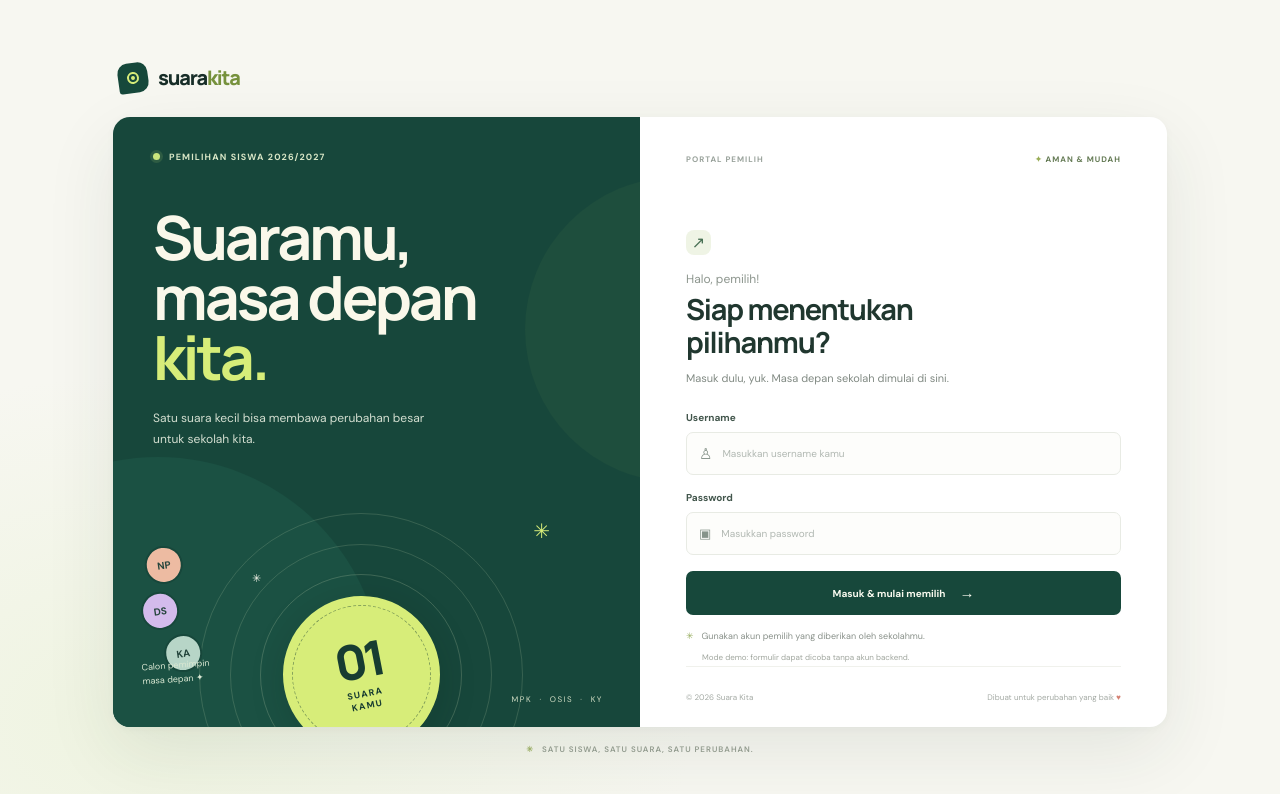
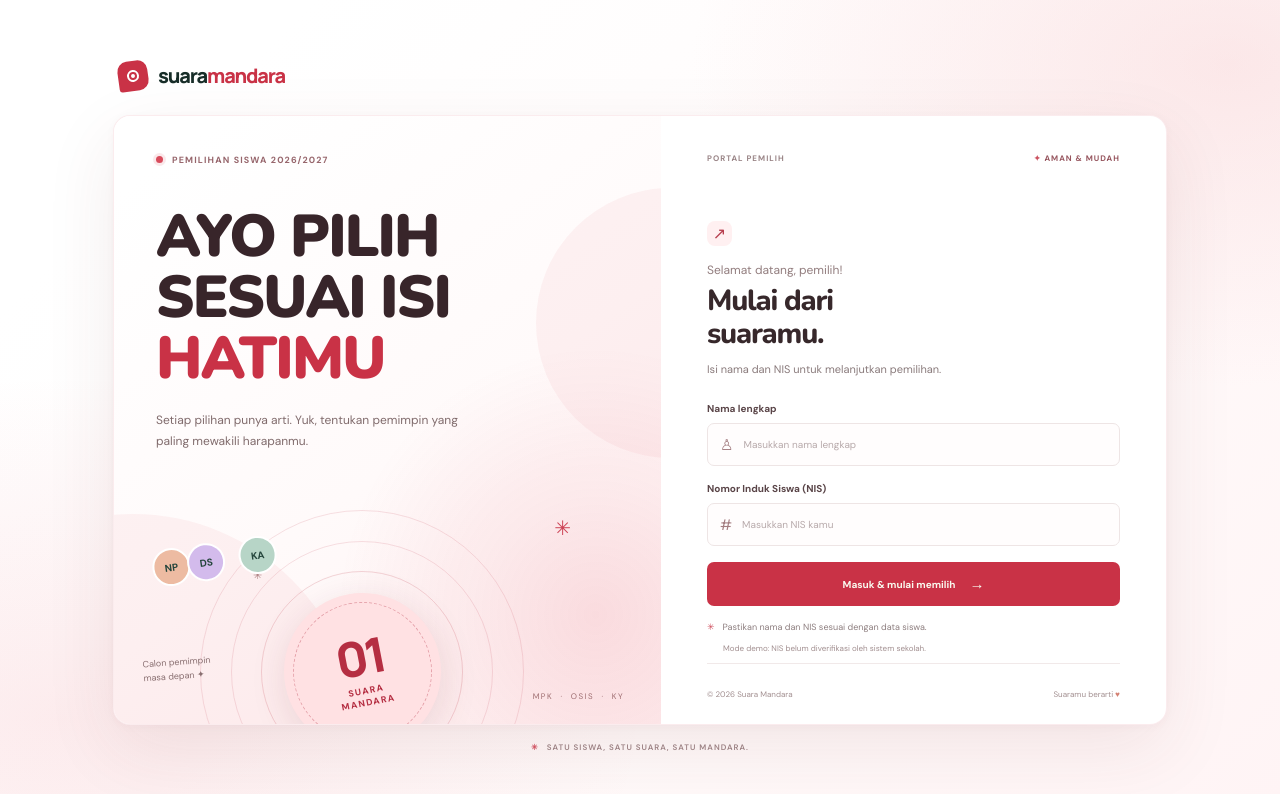
Before and after one commit to komangdhika35-png/MANDARA-VOTING, a Next.js app: page / in a window 1280 px wide. Shown: the top 794 px of the page. Built offline with nearby package versions, Linux system fonts and the light colour scheme.

Commit message:
halaman login

```diff
--- a/app/globals.css
+++ b/app/globals.css
@@ -1,4 +1,4 @@
-@import url("https://fonts.googleapis.com/css2?family=DM+Sans:wght@400;500;600;700&family=Manrope:wght@400;500;600;700;800&display=swap");
+@import url("https://fonts.googleapis.com/css2?family=DM+Sans:wght@400;500;600;700&family=Manrope:wght@400;500;600;700;800&family=Nunito:wght@500;600;700;800;900&display=swap");
 
 :root {
   --ink: #172d28;
@@ -171,3 +171,109 @@ a { color: inherit; text-decoration: none; }
 @media (max-width: 420px) {
   .login-page { padding-right: 12px; padding-left: 12px; }.login-form-panel { padding-right: 21px; padding-left: 21px; }.visual-heading h1 { font-size: 40px; }.welcome-strip { flex-direction: column; }.progress-card { width: 100%; }.candidate-section { padding-right: 10px; padding-left: 10px; }.candidate-grid { gap: 5px; }.candidate-card { padding-right: 5px; padding-left: 5px; }.candidate-photo { height: 103px; }.candidate-info { min-height: 105px; }.candidate-number { font-size: 6px; }.candidate-name { font-size: 9px; }.candidate-program { font-size: 6px; }.organization-option { flex-direction: column; gap: 3px; justify-content: center; }.organization-copy { text-align: center; }.organization-copy small { max-width: 87px; }.organization-icon { width: 25px; height: 25px; }.organization-sidebar { padding-right: 9px; padding-left: 9px; }.voting-action > span { max-width: 130px; }.app-footer { font-size: 6px; }
 }
+
+.login-page {
+  min-height: 100vh;
+  padding: 38px 24px 26px;
+  background:
+    radial-gradient(ellipse at 5% 90%, rgba(226, 58, 76, .09), transparent 34%),
+    radial-gradient(ellipse at 96% 8%, rgba(245, 196, 199, .35), transparent 31%),
+    linear-gradient(135deg, #fff 15%, #fffafa 65%, #fff4f5);
+}
+.login-wrap { width: min(1054px, 100%); }
+.brand-mark { background: #c93246; }
+.brand-mark > span { border-color: #fff; }
+.brand-mark > span::after { background: #fff; }
+.brand-copy > span { color: #c93246; }
+.login-card {
+  grid-template-columns: 1.04fr .96fr;
+  min-height: 610px;
+  border: 1px solid rgba(218, 74, 91, .1);
+  box-shadow: 0 24px 72px rgba(109, 41, 47, .09), 0 2px 8px rgba(109, 41, 47, .035);
+}
+.login-visual {
+  padding: 38px 42px;
+  color: #492b30;
+  background:
+    radial-gradient(ellipse at 88% 82%, rgba(215, 54, 74, .13), transparent 38%),
+    linear-gradient(145deg, #fff 8%, #fffafa 55%, #fff1f2);
+}
+.login-visual::before {
+  width: 450px;
+  height: 450px;
+  left: -206px;
+  bottom: -240px;
+  background: rgba(215, 54, 74, .055);
+}
+.login-visual::after {
+  width: 270px;
+  height: 270px;
+  right: -145px;
+  top: 72px;
+  background: rgba(215, 54, 74, .055);
+}
+.login-visual > .eyebrow { color: #97666c; }
+.login-visual .live-dot { background: #d84c5c; box-shadow: 0 0 0 3px rgba(216, 76, 92, .13); }
+.visual-heading { margin-top: 40px; }
+.visual-heading h1 {
+  color: #38252a;
+  font: 900 clamp(43px, 5vw, 59px)/1.04 "Nunito", "DM Sans", sans-serif;
+  letter-spacing: -1.8px;
+}
+.visual-heading h1 span { color: #c93246; }
+.visual-heading p { max-width: 315px; color: #806b6c; font-size: 12px; line-height: 1.8; }
+.orbit { border-color: rgba(193, 65, 81, .15); }
+.orbit-three { border-color: rgba(193, 65, 81, .2); }
+.vote-stamp {
+  color: #b52e42;
+  background: #ffe1e3;
+  box-shadow: 0 9px 36px rgba(117, 41, 53, .13);
+}
+.vote-stamp::before { border-color: rgba(181, 46, 66, .35); }
+.candidate-avatars { flex-direction: row; }
+.avatar { border-color: #fff; }
+.avatar-note { color: #896f71; }
+.orbit-star { color: #cd4355; }
+.star-two { color: #aa7a7c; }
+.visual-footnote { color: #9e6d70; }
+.login-form-panel { padding: 37px 46px 25px; }
+.form-topline { color: #9a8587; }
+.secure-label { color: #97565f; }
+.secure-label span { color: #cb5260; }
+.form-icon { color: #b63d4d; background: #fff0f1; }
+.form-heading { margin-top: 58px; }
+.form-heading > p { color: #927d7e; }
+.form-heading h2 { color: #37282b; font-family: "Nunito", "DM Sans", sans-serif; font-weight: 800; }
+.form-subtitle { color: #897a7b; }
+.login-form label { color: #5a4548; font-size: 10px; }
+.input-wrap { border-color: #eee5e5; background: #fffdfd; }
+.input-wrap:focus-within { border-color: #db7a84; box-shadow: 0 0 0 3px rgba(219, 122, 132, .13); }
+.input-icon { color: #a37d80; }
+.input-wrap input { color: #453337; }
+.input-wrap input::placeholder { color: #b7a9aa; }
+.login-form-panel .primary-button { background: #c93246; }
+.login-form-panel .primary-button:hover:not(:disabled) { background: #ad293b; }
+.login-form-panel .primary-button:focus-visible { outline-color: #e7a0a7; }
+.login-hint { color: #8d7e7f; }
+.login-hint span, .tiny-spark { color: #cf5261; }
+.demo-notice { color: #a18e8f; }
+.login-footer { border-color: #f1e9e9; color: #a28f90; }
+.login-bottom-note { color: #9c8284; }
+
+@media (max-width: 760px) {
+  .login-page { padding: 24px 18px 20px; }
+  .login-card { grid-template-columns: 1fr; max-width: 490px; }
+  .login-visual { min-height: 410px; padding: 26px 28px; }
+  .visual-heading { margin-top: 24px; }
+  .visual-heading h1 { font-size: 45px; }
+  .visual-heading p { max-width: 255px; margin-top: 11px; font-size: 10px; }
+  .visual-bottom { height: 143px; }
+  .login-form-panel { min-height: 448px; padding: 28px; }
+  .form-heading { margin-top: 35px; }
+  .form-heading h2 { font-size: 27px; }
+}
+@media (max-width: 420px) {
+  .login-page { padding-right: 12px; padding-left: 12px; }
+  .login-form-panel { padding-right: 21px; padding-left: 21px; }
+  .visual-heading h1 { font-size: 40px; }
+}
--- a/app/layout.tsx
+++ b/app/layout.tsx
@@ -2,9 +2,9 @@ import type { Metadata } from "next";
 import "./globals.css";
 
 export const metadata: Metadata = {
-  title: "Suara Kita — Pemilihan Organisasi",
+  title: "Suara Mandara — Pemilihan Organisasi",
   description:
-    "Portal pemilihan ketua MPK, OSIS, dan KY. Satu suara untuk perubahan yang lebih baik.",
+    "Portal pemilihan ketua MPK, OSIS, dan KY di Mandara. Satu suara untuk perubahan yang lebih baik.",
 };
 
 export default function RootLayout({
--- a/app/page.tsx
+++ b/app/page.tsx
@@ -146,12 +146,13 @@ const organizations: {
 ];
 
 const STORAGE_KEY = "suara-kita-demo-votes";
+const VOTER_SESSION_KEY = "suara-mandara-voter";
 
 type VoteRecord = Partial<Record<OrganizationId, string>>;
 
 export default function Home() {
-  const [username, setUsername] = useState("");
-  const [password, setPassword] = useState("");
+  const [name, setName] = useState("");
+  const [nis, setNis] = useState("");
   const [voter, setVoter] = useState("");
   const [activeOrganization, setActiveOrganization] =
     useState<OrganizationId>("mpk");
@@ -168,7 +169,7 @@ export default function Home() {
       try {
         const savedVotes = localStorage.getItem(STORAGE_KEY);
         if (savedVotes) setVotes(JSON.parse(savedVotes) as VoteRecord);
-        setVoter(sessionStorage.getItem("suara-kita-voter") ?? "");
+        setVoter(sessionStorage.getItem(VOTER_SESSION_KEY) ?? "");
       } catch (error) {
         console.error("Gagal memuat data simulasi pemilihan:", error);
       } finally {
@@ -189,19 +190,20 @@ export default function Home() {
 
   function handleLogin(event: React.FormEvent<HTMLFormElement>) {
     event.preventDefault();
-    const cleanUsername = username.trim();
-    if (!cleanUsername || !password) {
-      setLoginError("Username dan password wajib diisi.");
+    const cleanName = name.trim();
+    const cleanNis = nis.trim();
+    if (!cleanName || !cleanNis) {
+      setLoginError("Nama dan NIS wajib diisi.");
       return;
     }
     setLoginError("");
-    setVoter(cleanUsername);
-    sessionStorage.setItem("suara-kita-voter", cleanUsername);
-    setPassword("");
+    setVoter(cleanName);
+    sessionStorage.setItem(VOTER_SESSION_KEY, cleanName);
+    setNis("");
   }
 
   function handleLogout() {
-    sessionStorage.removeItem("suara-kita-voter");
+    sessionStorage.removeItem(VOTER_SESSION_KEY);
     setVoter("");
   }
 
@@ -228,17 +230,17 @@ export default function Home() {
     return (
       <main className="login-page">
         <div className="login-wrap">
-          <a className="brand" href="#" aria-label="Suara Kita">
+          <a className="brand" href="#" aria-label="Suara Mandara">
             <span className="brand-mark"><span /></span>
-            <span className="brand-copy">suara<span>kita</span></span>
+            <span className="brand-copy">suara<span>mandara</span></span>
           </a>
 
           <section className="login-card">
             <div className="login-visual">
               <span className="eyebrow"><span className="live-dot" /> PEMILIHAN SISWA 2026/2027</span>
               <div className="visual-heading">
-                <h1>Suaramu,<br />masa depan<br /><span>kita.</span></h1>
-                <p>Satu suara kecil bisa membawa perubahan besar untuk sekolah kita.</p>
+                <h1>AYO PILIH<br />SESUAI ISI<br /><span>HATIMU</span></h1>
+                <p>Setiap pilihan punya arti. Yuk, tentukan pemimpin yang paling mewakili harapanmu.</p>
               </div>
               <div className="visual-bottom">
                 <div className="orbit orbit-one" />
@@ -246,7 +248,7 @@ export default function Home() {
                 <div className="orbit orbit-three" />
                 <span className="orbit-star star-one">✳</span>
                 <span className="orbit-star star-two">✳</span>
-                <div className="vote-stamp"><span>01</span><span>SUARA<br />KAMU</span></div>
+                <div className="vote-stamp"><span>01</span><span>SUARA<br />MANDARA</span></div>
                 <div className="candidate-avatars" aria-hidden="true">
                   <span className="avatar avatar-one">NP</span>
                   <span className="avatar avatar-two">DS</span>
@@ -264,36 +266,37 @@ export default function Home() {
               </div>
               <div className="form-heading">
                 <span className="form-icon">↗</span>
-                <p>Halo, pemilih!</p>
-                <h2>Siap menentukan<br />pilihanmu?</h2>
-                <span className="form-subtitle">Masuk dulu, yuk. Masa depan sekolah dimulai di sini.</span>
+                <p>Selamat datang, pemilih!</p>
+                <h2>Mulai dari<br />suaramu.</h2>
+                <span className="form-subtitle">Isi nama dan NIS untuk melanjutkan pemilihan.</span>
               </div>
               <form className="login-form" onSubmit={handleLogin}>
-                <label htmlFor="username">Username</label>
+                <label htmlFor="name">Nama lengkap</label>
                 <div className="input-wrap">
                   <span className="input-icon" aria-hidden="true">♙</span>
                   <input
-                    id="username"
-                    name="username"
+                    id="name"
+                    name="name"
                     type="text"
-                    autoComplete="username"
-                    placeholder="Masukkan username kamu"
-                    value={username}
-                    onChange={(event) => setUsername(event.target.value)}
+                    autoComplete="name"
+                    placeholder="Masukkan nama lengkap"
+                    value={name}
+                    onChange={(event) => setName(event.target.value)}
                     required
                   />
                 </div>
-                <label htmlFor="password">Password</label>
+                <label htmlFor="nis">Nomor Induk Siswa (NIS)</label>
                 <div className="input-wrap">
-                  <span className="input-icon lock-icon" aria-hidden="true">▣</span>
+                  <span className="input-icon nis-icon" aria-hidden="true">#</span>
                   <input
-                    id="password"
-                    name="password"
-                    type="password"
-                    autoComplete="current-password"
-                    placeholder="Masukkan password"
-                    value={password}
-                    onChange={(event) => setPassword(event.target.value)}
+                    id="nis"
+                    name="nis"
+                    type="text"
+                    inputMode="numeric"
+                    autoComplete="off"
+                    placeholder="Masukkan NIS kamu"
+                    value={nis}
+                    onChange={(event) => setNis(event.target.value)}
                     required
                   />
                 </div>
@@ -302,12 +305,12 @@ export default function Home() {
                   Masuk &amp; mulai memilih <span aria-hidden="true">→</span>
                 </button>
               </form>
-              <p className="login-hint"><span>✳</span> Gunakan akun pemilih yang diberikan oleh sekolahmu.</p>
-              <p className="demo-notice">Mode demo: formulir dapat dicoba tanpa akun backend.</p>
-              <div className="login-footer"><span>© 2026 Suara Kita</span><span>Dibuat untuk perubahan yang baik <span className="heart">♥</span></span></div>
+              <p className="login-hint"><span>✳</span> Pastikan nama dan NIS sesuai dengan data siswa.</p>
+              <p className="demo-notice">Mode demo: NIS belum diverifikasi oleh sistem sekolah.</p>
+              <div className="login-footer"><span>© 2026 Suara Mandara</span><span>Suaramu berarti <span className="heart">♥</span></span></div>
             </div>
           </section>
-          <div className="login-bottom-note"><span className="tiny-spark">✳</span> SATU SISWA, SATU SUARA, SATU PERUBAHAN.</div>
+          <div className="login-bottom-note"><span className="tiny-spark">✳</span> SATU SISWA, SATU SUARA, SATU MANDARA.</div>
         </div>
       </main>
     );
@@ -316,9 +319,9 @@ export default function Home() {
   return (
     <main className="app-page">
       <header className="app-header">
-        <a className="brand" href="#" aria-label="Suara Kita">
+        <a className="brand" href="#" aria-label="Suara Mandara">
           <span className="brand-mark"><span /></span>
-          <span className="brand-copy">suara<span>kita</span></span>
+          <span className="brand-copy">suara<span>mandara</span></span>
         </a>
         <span className="header-election"><span className="live-dot" /> PEMILIHAN SISWA 2026/2027</span>
         <button className="profile-button" onClick={handleLogout} title="Keluar">
@@ -433,7 +436,7 @@ export default function Home() {
             )}
           </section>
         </div>
-        <footer className="app-footer"><span>© 2026 SUARA KITA</span><span>Satu siswa, satu suara, satu perubahan. <span className="heart">♥</span></span></footer>
+        <footer className="app-footer"><span>© 2026 SUARA MANDARA</span><span>Satu siswa, satu suara, satu perubahan. <span className="heart">♥</span></span></footer>
         <p className="demo-footer-note">Prototipe demo — data pemilihan tersimpan hanya di browser ini dan bukan suara resmi.</p>
       </div>
 
--- a/package.json
+++ b/package.json
@@ -9,6 +9,8 @@
     "lint": "eslint ."
   },
   "dependencies": {
+    "better-sqlite3": "^13.0.3",
+    "csv-parse": "^7.0.3",
     "next": "^16.4.3",
     "react": "^19.1.0",
     "react-dom": "^19.1.0"
```
Also changed, not shown: 2 other files (tests, documents, lock files or other folders).
